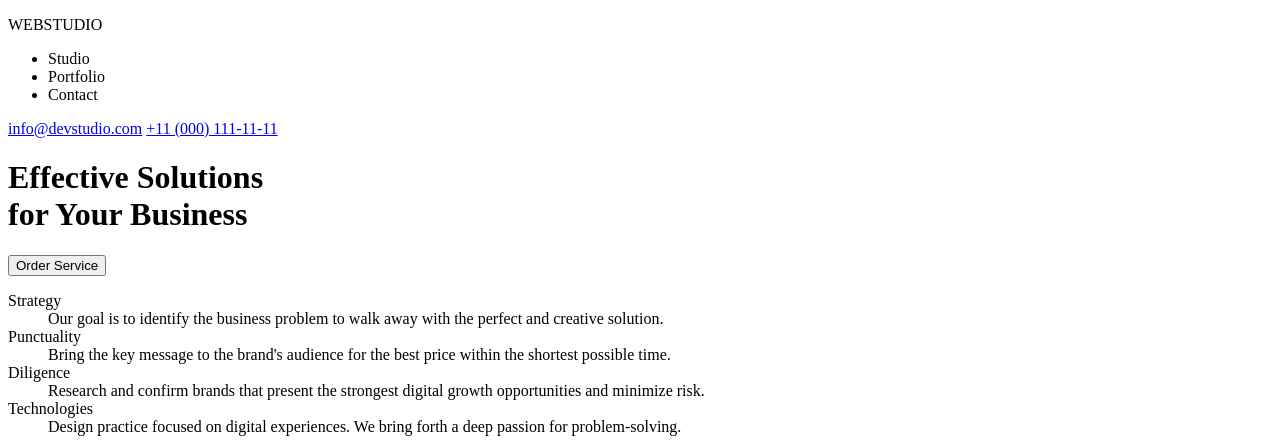
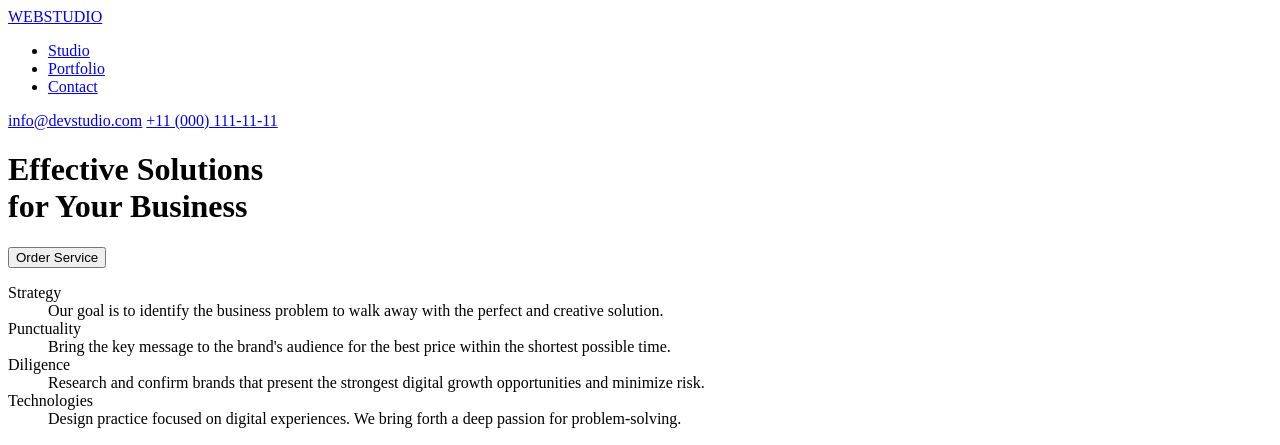
Before and after one commit to Marceliq93/goit-markup-hw-01, a plain HTML site: page index.html in a window 1280 px wide. Shown: the top 445 px of the page. Drawn offline with Linux system fonts and the light colour scheme.

Commit message:
finished init

```diff
--- a/index.html
+++ b/index.html
@@ -7,12 +7,12 @@
   </head>
   <body>
     <header>
-      <p><span>WEB</span>STUDIO</p>
+      <a href="index.html"><span>WEB</span>STUDIO</a>
       <nav>
         <ul class="menu">
-          <li>Studio</li>
-          <li>Portfolio</li>
-          <li>Contact</li>
+          <li><a href="index.html">Studio</a></li>
+          <li><a href="#">Portfolio</a></li>
+          <li><a href="#">Contact</a></li>
         </ul>
       </nav>
       <a href="mailto:info@devstudio.com">info@devstudio.com</a>
```
